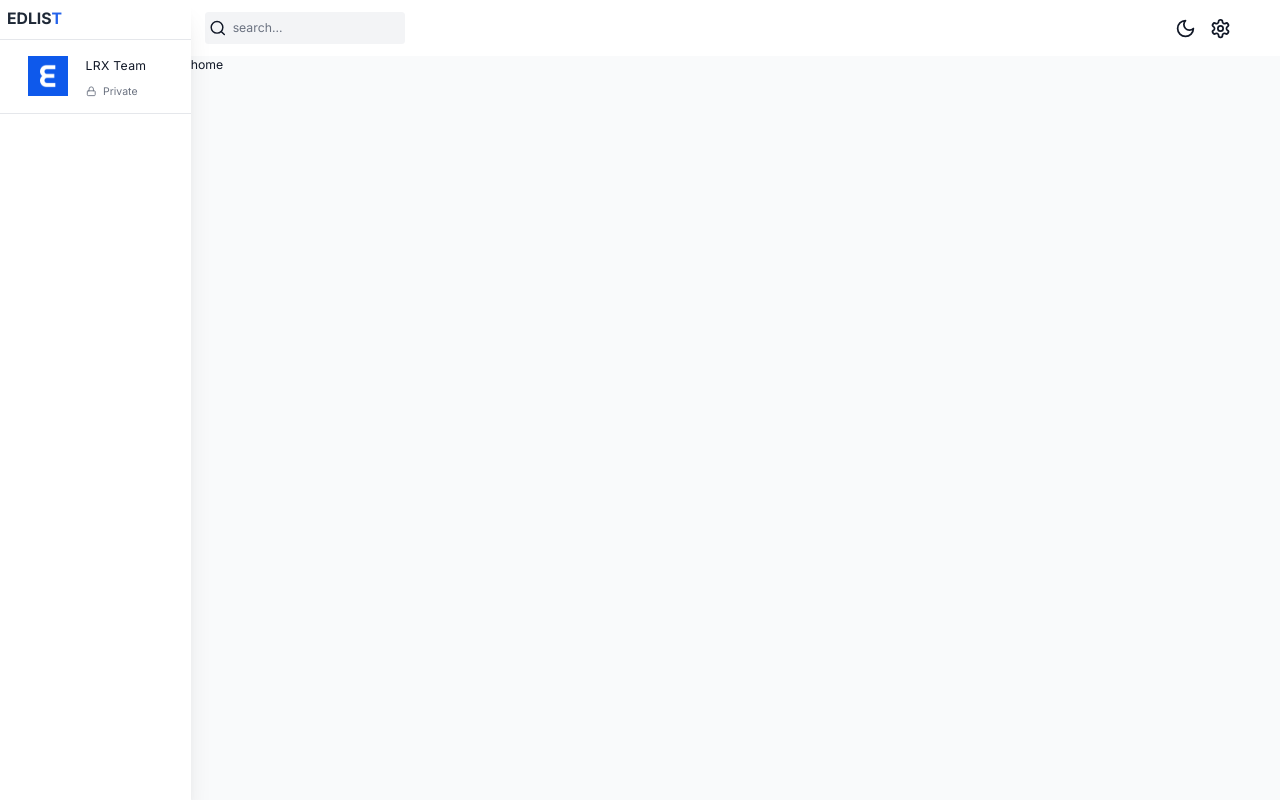
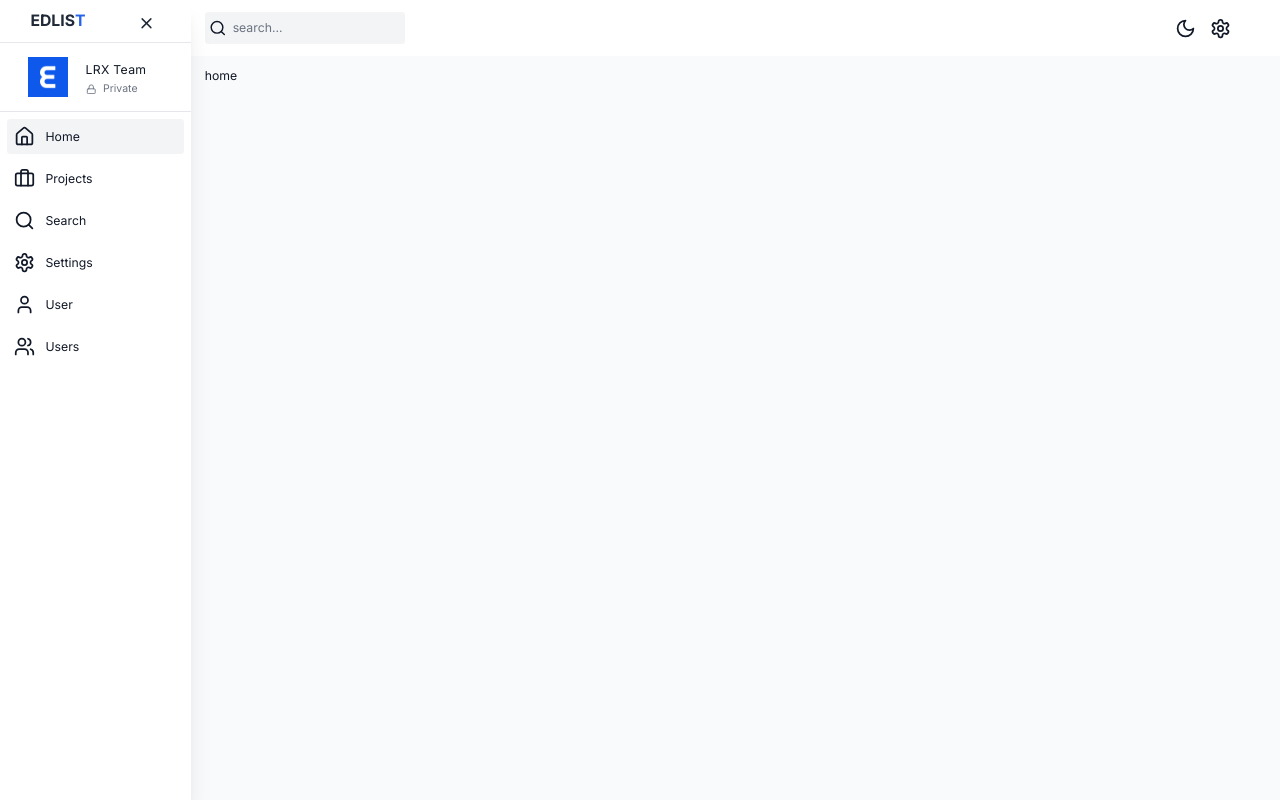
Before and after one commit to Ahmed-Fahmy212/project-managment-system, a Next.js app in the folder client/: page / in a window 1280 px wide. Built offline with nearby package versions, Linux system fonts and the light colour scheme; no server answers.

Commit message:
refactor(Dashboard): Update DashboardLayout component
- Add useEffect hook to toggle dark mode based on Redux state
- Fix typo in className prop
- Pass children prop correctly in dashboardWrapper component

```diff
--- a/client/src/app/(components)/Sidebar/index.tsx
+++ b/client/src/app/(components)/Sidebar/index.tsx
@@ -1,19 +1,45 @@
 "use client";
 
-import { LockIcon } from "lucide-react";
+import {
+  Briefcase,
+  Home,
+  LockIcon,
+  LucideIcon,
+  Search,
+  Settings,
+  User,
+  Users,
+  X,
+} from "lucide-react";
 import Image from "next/image";
-
+import { usePathname } from "next/navigation";
+import Link from "next/link";
+import { useAppDispatch, useAppSelector } from "@/app/redux";
+import { setIsSidebarCollapsed } from "@/state";
 const Sidebar = () => {
-  //   const [sidebarOpen, setSidebarOpen] = useState(false);
-  //   const sidebarClassNames = ``;
+  const dispatch = useAppDispatch();
+  const isSidebarCollapsed = useAppSelector(
+    (state) => state.global.isSidebarCollapsed,
+  );
   return (
     <div
-      className={`z-40 flex h-[100%] w-64 flex-col justify-start overflow-y-auto bg-white shadow-xl transition-all duration-300 dark:bg-black`}
+      className={`z-40 flex h-[100%] flex-col justify-start overflow-y-auto bg-white shadow-xl transition-all duration-300 dark:bg-black ${isSidebarCollapsed ? "hidden w-0" : "w-64"}`}
     >
-      <div className="flex w-full flex-col justify-start items-start p-2">
+      <div className="flex w-full items-center justify-around p-2">
         <div className="text-lg font-bold text-gray-800 dark:text-white">
           EDLIS<span className="text-blue-600">T</span>
         </div>
+        {isSidebarCollapsed ? null : (
+          <button
+          className=" rounded-full p-1 hover:bg-gray-200 dark:hover:bg-gray-700"
+            title="x"
+            onClick={() => {
+              dispatch(setIsSidebarCollapsed(!isSidebarCollapsed));
+            }}
+          >
+            <X className="h-6 w-6 pt-1 text-gray-800 hover:text-gray-500 dark:text-white " />
+          </button>
+        )}
       </div>
       {/* TEAM */}
       <div className="flex items-center gap-5 border-y-[1.5px] border-gray-200 px-8 py-4 dark:border-gray-700">
@@ -23,14 +49,57 @@ const Sidebar = () => {
             LRX Team
           </h3>
 
-          <div className="mt-3 flex items-start gap-2">
+          <div className="mt-1 flex items-start gap-2">
             <LockIcon className="mt-[0.1rem] h-3 w-3 text-gray-500 dark:text-gray-400" />
             <p className="text-xs text-gray-500">Private</p>
           </div>
-
         </div>
       </div>
+
+      {/* LINKS */}
+      <nav className="flex w-full flex-col justify-start gap-2 p-2">
+        <SidebarLink href="/" icon={Home} label="Home" />
+        <SidebarLink href="/briefcase" icon={Briefcase} label="Projects" />
+        <SidebarLink href="/search" icon={Search} label="Search" />
+        <SidebarLink href="/settings" icon={Settings} label="Settings" />
+        <SidebarLink href="/users" icon={User} label="User" />
+        <SidebarLink href="/user" icon={Users} label="Users" />
+      </nav>
     </div>
+  );
+};
+interface SidebarLinkProps {
+  href: string;
+  icon: LucideIcon;
+  label: string;
+  // isCollapsed: boolean;
+}
+const SidebarLink = ({
+  href,
+  icon: Icon,
+  label: title,
+  // isCollapsed,
+}: SidebarLinkProps) => {
+  const pathname = usePathname();
+  const isActive =
+    pathname === href || (pathname === "/" && href === "/dashboard");
+  // const screenWidth = window.innerWidth;
+  // const dispatch = useAppDispatch();
+  // const isSidebarCollapsed = useAppSelector(
+  //   (state) => state.global.isSidebarCollapsed,
+  // );
+
+  return (
+    <Link href={href} className="w-full">
+      <div
+        className={`transition-color relative flex cursor-pointer items-center gap-3 rounded p-2 transition duration-300 hover:bg-gray-100 dark:bg-black dark:hover:bg-gray-700 ${
+          isActive ? `bg-gray-100 text-gray-900 dark:bg-gray-600` : ""
+        } `}
+      >
+        <Icon className={`} h-6 w-6 dark:text-gray-200`} />
+        <p className={`text-sm dark:text-gray-200`}>{title}</p>
+      </div>
+    </Link>
   );
 };
 
--- a/client/src/app/page.tsx
+++ b/client/src/app/page.tsx
@@ -2,6 +2,6 @@ export default function Home() {
   return (
     // <main className="flex min-h-screen flex-col items-center justify-between p-24">
     // </main>
-    <div>home</div>
+    <div className="px-4 py-3">home</div>
   );
 }
```
Also changed, not shown: 1 other file (tests, documents, lock files or other folders).
